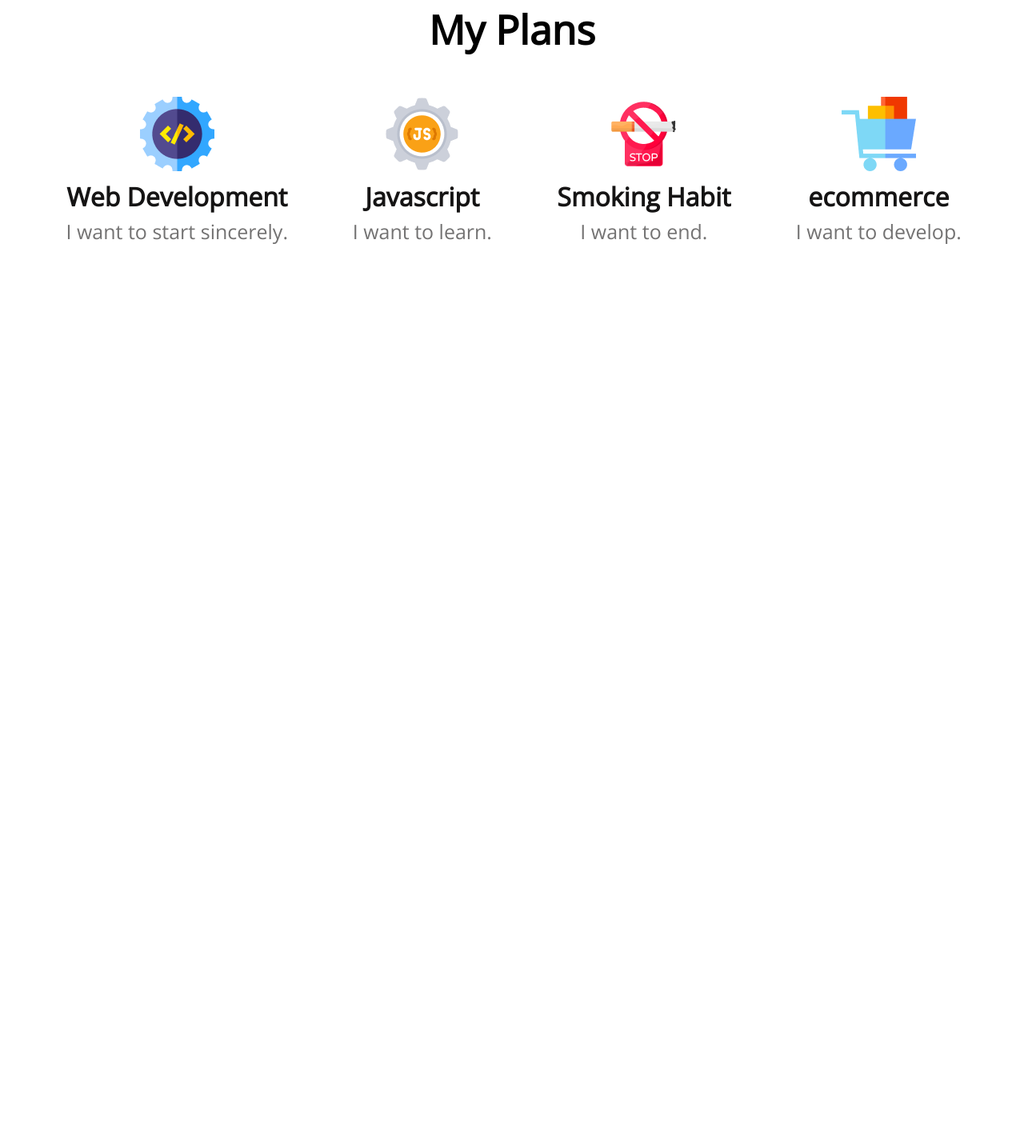
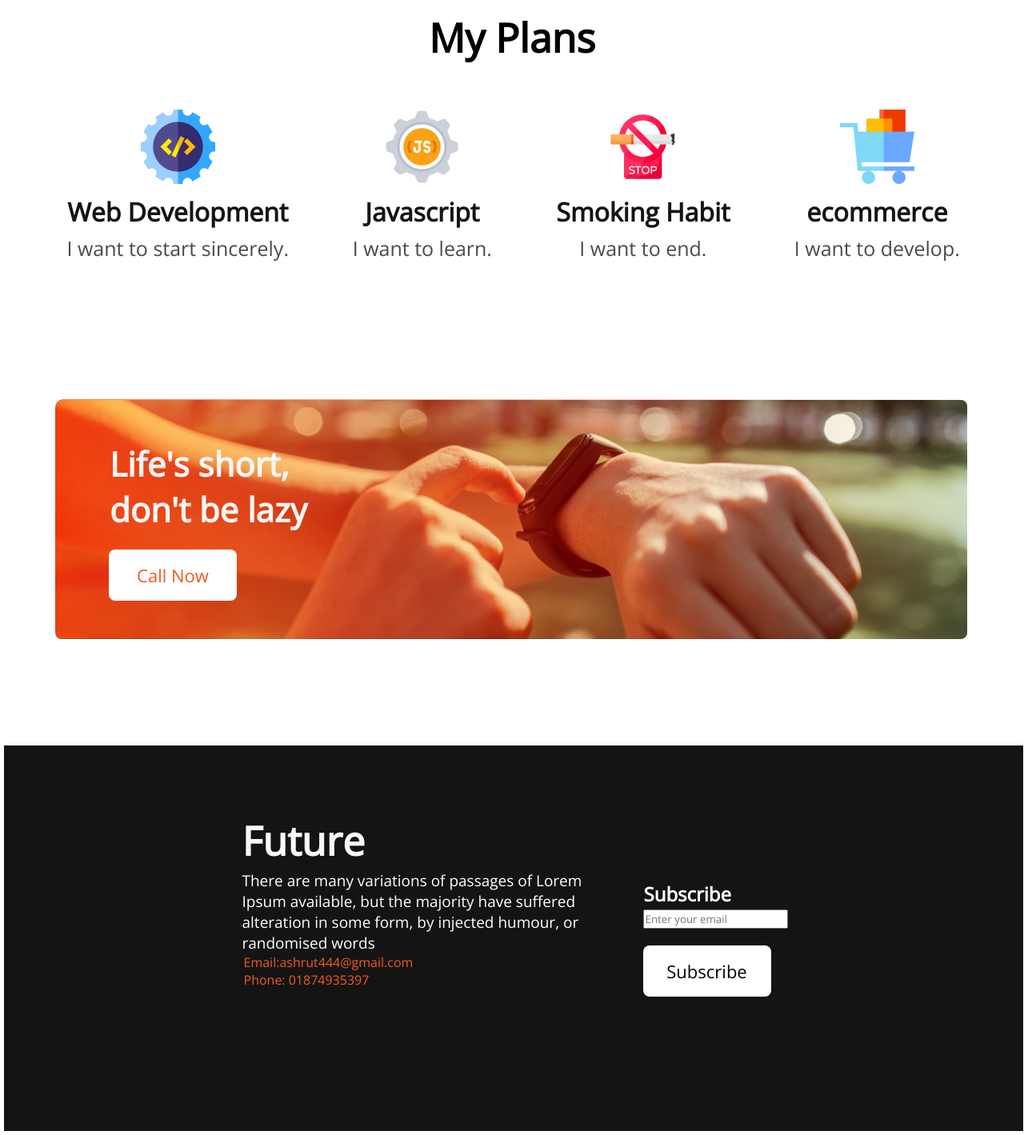
Before and after one commit to Ashraf-Mahmud07/assignment-01, a plain HTML site: page index.html in a window 1280 px wide. Shown: the part 1792-3211 px from the top of the page at 80% size. Before the commit the page ends 2145 px from the top, so only its background shows below. Drawn offline with nearby package versions, Linux system fonts and the light colour scheme.

Commit message:
Added footer container

```diff
--- a/index.html
+++ b/index.html
@@ -1,20 +1,26 @@
 <!DOCTYPE html>
 <html lang="en">
+
 <head>
     <meta charset="UTF-8">
     <meta http-equiv="X-UA-Compatible" content="IE=edge">
     <meta name="viewport" content="width=device-width, initial-scale=1.0">
     <title>New Year New Me</title>
     <link rel="stylesheet" href="styles.css">
-    <link rel="preconnect" href="https://fonts.googleapis.com"><link rel="preconnect" href="https://fonts.gstatic.com" crossorigin><link href="https://fonts.googleapis.com/css2?family=Open+Sans&display=swap" rel="stylesheet">
+    <link rel="preconnect" href="https://fonts.googleapis.com">
+    <link rel="preconnect" href="https://fonts.gstatic.com" crossorigin>
+    <link href="https://fonts.googleapis.com/css2?family=Open+Sans&display=swap" rel="stylesheet">
 </head>
+
 <body>
     <header class="banner-container">
         <div class="banner-details">
-            <h1 class="banner-title">All things are possible!<br>Believe in yourself and<br> you will be unstoppable.</h1>
-            <p class="banner-description">“If you want to be happy, set a goal that commands your thoughts, <br> liberates your energy and inspires your hopes.”</p>
+            <h1 class="banner-title">All things are possible!<br>Believe in yourself and<br> you will be unstoppable.
+            </h1>
+            <p class="banner-description">“If you want to be happy, set a goal that commands your thoughts, <br>
+                liberates your energy and inspires your hopes.”</p>
             <button class="contact-btn">
-                <a class="btnn" href="tel:01874935397">Contact Me</a>
+                <a class="btn" href="tel:+8801874935397">Contact Me</a>
             </button>
         </div>
     </header>
@@ -23,7 +29,9 @@
             <img class="intro-img" src="images/person.png" alt="">
             <div class="intro-details">
                 <h3 class="intro-title">My failures of previous year</h3>
-                <p class="intro-description">Contrary to popular belief, Lorem Ipsum is not simply random text. It has roots in a piece of classical Latin literature from 45 BC, making it over 2000 years old. Richard McClintock.</p>
+                <p class="intro-description">Contrary to popular belief, Lorem Ipsum is not simply random text. It has
+                    roots in a piece of classical Latin literature from 45 BC, making it over 2000 years old. Richard
+                    McClintock.</p>
                 <ul class="intro-list">
                     <li>Contrary to popular belief, is not simply.</li>
                     <li>Country to popular belief.</li>
@@ -58,9 +66,44 @@
                 </div>
             </div>
         </div>
+        <div class="br">
+            <br>
+            <br>
+            <br>
+            <br>
+            <br>
+            <br>
+        </div>
+        <div class="important-container">
+            <div class="important-details">
+                <h2 class="important-title">Life's short,<br>don't be lazy</h2>
+                <button class="btn-primary">
+                    <a class="primary-btn" href="tel:+8801874935397">Call Now</a>
+                </button>
+            </div>
+        </div>
     </main>
-    <footer>
-
+    <footer class="footer">
+        <div class="footer-details">
+            <div class="foot">
+                <h2 class="future-title">Future</h2>
+                <p class="future-description">There are many variations of passages of Lorem Ipsum available, but the
+                    majority have suffered alteration in some form, by injected humour, or randomised words</p>
+                <br>
+                <div class="email-and-name">
+                    <a class="primary-btn" href="ashrut444@gmail.com">Email:ashrut444@gmail.com</a>
+                    <br>
+                    <a class="primary-btn" href="tel:+8801874935397">Phone: 01874935397</a>
+                </div>
+            </div>
+        </div>
+        <div class="subscribe">
+            <h2 class="subscribe">Subscribe</h2>
+            <input type="email" name="email" id="" placeholder="Enter your email">
+            <br>
+            <button class="btn-primary">Subscribe</button>
+        </div>
     </footer>
 </body>
+
 </html>
--- a/styles.css
+++ b/styles.css
@@ -1,6 +1,6 @@
 * {
-    margin: 0px;
-    padding: 0px;
+    margin: 1px;
+    padding: 1px;
     font-family: 'Open Sans', sans-serif;
 }
 
@@ -53,7 +53,7 @@
     border-radius: 8px;
 }
 
-.btnn {
+.btn {
     color: #FFFFFF;
     text-decoration: none;
 }
@@ -68,24 +68,25 @@
     text-align: left;
     margin: auto;
     padding: 131px;
-    gap: 88px;
+    gap: 90px;
 }
 
 .intro-img {
-    width: 570px;
-    height: 725.3px;
+    width: 550px;
+    height: 700.3px;
     background: url("ff.png");
 }
 
 .intro-details {
     width: 416px;
     height: 400px;
-    padding-left: 88px;
-    padding-top: 150px;
+    padding-top: 50px;
+    text-align: left;
+    justify-content: left;
 }
 
 .intro-title {
-    font-size: 45px;
+    font-size: 50px;
     font-weight: bold;
     color: #080303;
     text-align: left;
@@ -98,7 +99,10 @@
 }
 
 .intro-list {
-    list-style: georgian;
+    list-style: square;
+    list-style-type: square;
+    padding-left: 10px;
+
 }
 
 /* my plans styles */
@@ -129,10 +133,12 @@
 .start-title {
     text-align: center;
 }
-.plan-icon{
+
+.plan-icon {
     width: 93px;
     height: 93px;
 }
+
 .title-name {
     font-size: 32px;
     font-weight: bold;
@@ -144,5 +150,84 @@
 .title-details {
     font-weight: 500;
     font-size: 25px;
-    color: #737272;
+    color: #4b4949;
 }
+
+/* Important section styles */
+
+.important-container {
+    background-image: url("images/watch.png"), url("images/gradient2.png");
+    background-size: 1140px 300px;
+    border: none;
+    border-radius: 10px;
+    background-blend-mode: overlay;
+    background-repeat: no-repeat;
+    width: 1140px;
+    height: 300px;
+    display: flex;
+    justify-content: flex-start;
+    text-align: left;
+    align-items: center;
+    margin: auto;
+}
+
+.important-title {
+    font-weight: bold;
+    font-size: 42px;
+    color: whitesmoke;
+}
+
+.important-details {
+    padding-left: 64px;
+}
+
+.btn-primary {
+    background-color: #FFFFFF;
+    width: 160px;
+    height: 64px;
+    margin-top: 20px;
+    text-align: center;
+    font-size: 22px;
+    font-weight: 650px;
+    border: none;
+    border-radius: 8px;
+}
+
+.primary-btn {
+    color: #F15B22;
+    text-decoration: none;
+}
+
+/* footer styles */
+
+.footer {
+    background: #151414;
+    width: 100%;
+    height: 60vh;
+    margin-top: 130px;
+    display: flex;
+    color: #FFFFFF;
+    align-items: center;
+    justify-content: center;
+    text-align: left;
+    justify-content: center;
+}
+
+.footer-details {
+    width: 500px;
+    height: 320px;
+}
+
+.future-title {
+    color: #F8F8F8;
+    font-size: 50px;
+    font-weight: 700px;
+}
+
+.future-description {
+    width: 485px;
+    height: 78px;
+    color: #FFFFFF;
+    font-size: 19px;
+    font-weight: 420px;
+}
```
